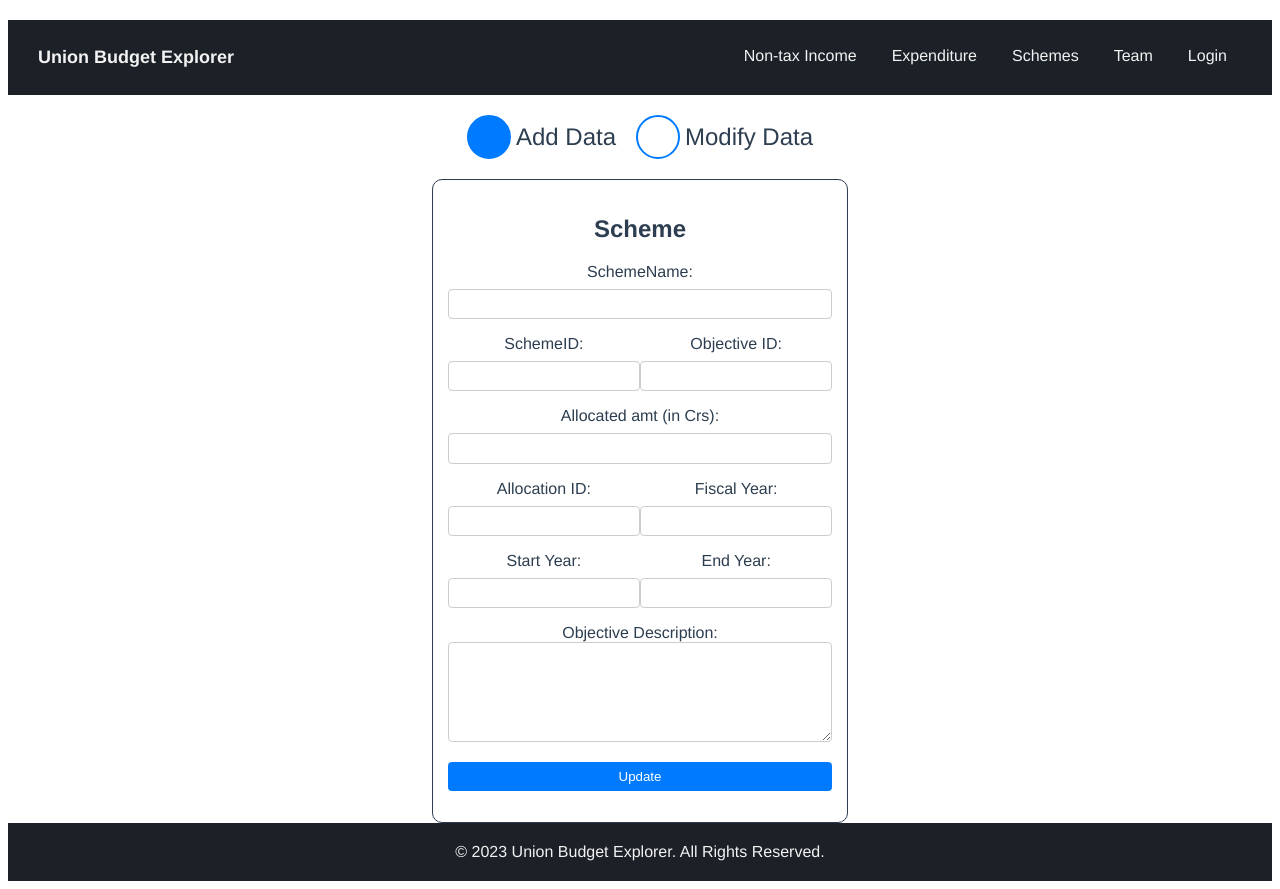
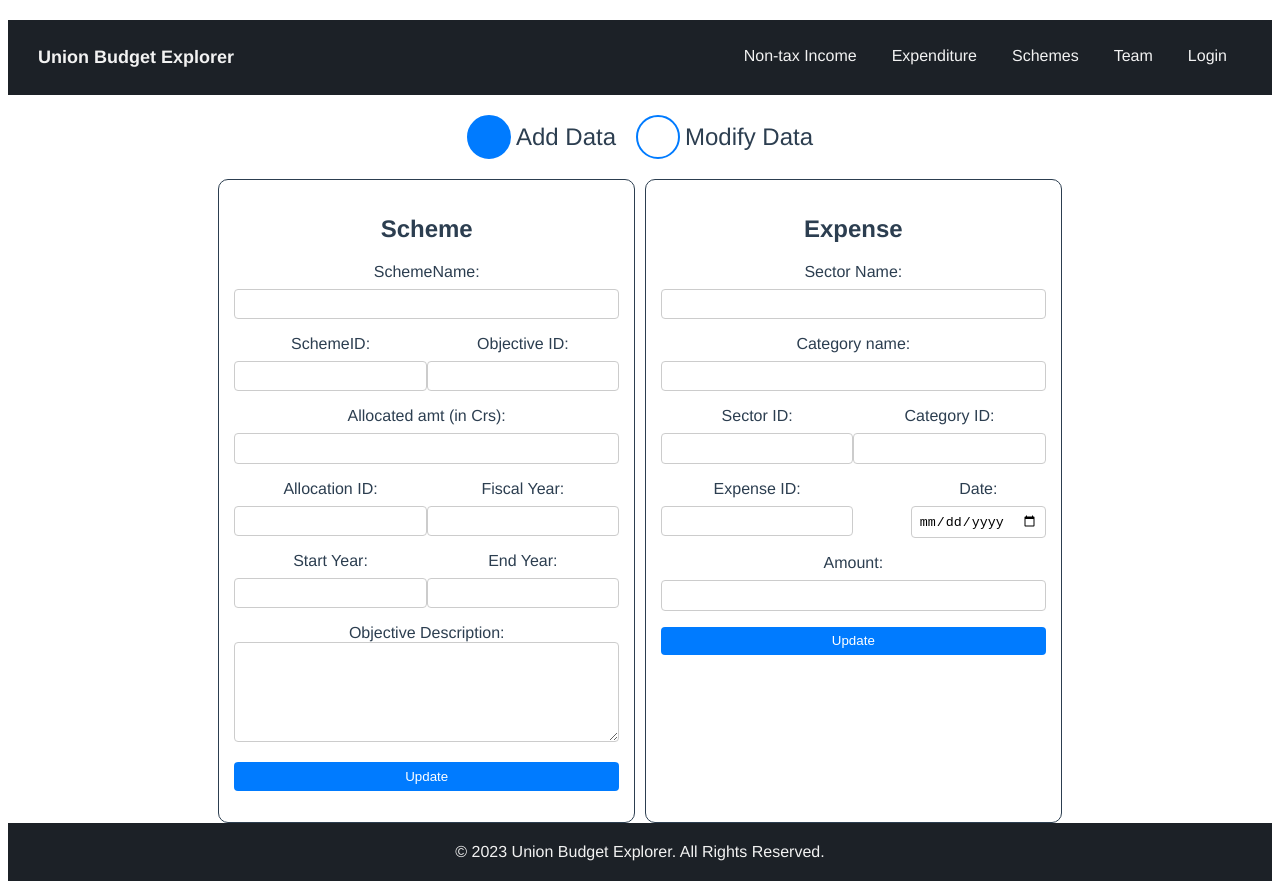
Before and after one commit to Hariprasath8064/Union-Budget-Explorer, a Vue app in the folder Frontend/: page /Admin in a window 1280 px wide. Both pictures are taken after a click on the label "Add Data". Built offline with nearby package versions, Linux system fonts and the light colour scheme.

Commit message:
added insert for Expense

```diff
--- a/Frontend/src/components/Admin/Insert/IExpense.vue
+++ b/Frontend/src/components/Admin/Insert/IExpense.vue
@@ -1,48 +1,48 @@
 <template>
   <div class="main-body">
     <div class="title">
-      <h2>Scheme</h2>
+      <h2>Expense</h2>
     </div>
     <div class="form-container">
       <form @submit.prevent="submitForm">
         <div class="form-group">
-          <label for="SchemeName">SchemeName:</label>
-          <input type="text" id="SchemeName" v-model="formData.Scheme_name" required />
+          <label for="SectorName">Sector Name:</label>
+          <input type="text" id="SectorName" v-model="formData.Sector_name" required />
+        </div>
+
+        <div class="form-group">
+          <label for="CategoryName">Category name:</label>
+          <input type="text" id="CategoryName" v-model="formData.Category_name" required />
         </div>
 
         <div class="column-group">
           <div class="form-group">
-            <label for="schemeID">SchemeID:</label>
-            <input type="text" id="schemeID" v-model="formData.Scheme_id" required />
+            <label for="sectorID">Sector ID:</label>
+            <input type="text" id="sectorID" v-model="formData.Sector_id" required />
           </div>
 
           <div class="form-group">
-            <label for="objectiveID">Objective ID:</label>
-            <input type="text" id="objectiveID" v-model="formData.Objective_id" required />
+            <label for="categoryID">Category ID:</label>
+            <input type="text" id="categoryID" v-model="formData.Category_id" required />
+          </div>
+        </div>
+
+        <div class="column-group">
+          <div class="form-group">
+            <label for="expID">Expense ID:</label>
+            <input type="text" id="expID" v-model="formData.Expense_id" required />
+          </div>
+
+          <div class="form-group">
+            <label for="ecpDate">Date:</label>
+            <input type="date" id="expDate" v-model="formData.Expense_date" required />
           </div>
         </div>
 
         <div class="form-group">
-          <label for="allocatedAmt">Allocated amt (in Crs):</label>
-          <input type="text" id="allocatedAmt" v-model="formData.Allocated_amount" required />
-        </div>
-
-        <div class="column-group">
-          <div class="form-group">
-            <label for="startYr">Start Year:</label>
-            <input type="text" id="startYr" v-model="formData.Start_year" required />
+            <label for="amount">Amount:</label>
+            <input type="text" id="amount" v-model="formData.Amount" required />
           </div>
-
-          <div class="form-group">
-            <label for="endYr">End Year:</label>
-            <input type="text" id="endYr" v-model="formData.End_year" required />
-          </div>
-        </div>
-
-        <div class="form-group" style="display: block;">
-          <label for="ObjDesc">Objective Description:</label>
-          <textarea id="ObjDesc" v-model="formData.Objective_description" required></textarea>
-        </div>
 
         <div class="form-group">
           <button type="submit">Update</button>
@@ -62,6 +62,7 @@ export default {
         Category_name: '',
         Expense_id: '',
         Sector_id: '',
+        Sector_name: '',
         Amount: '',
         Expense_date: '',
       },
--- a/Frontend/src/components/Admin/Insert/Insert.vue
+++ b/Frontend/src/components/Admin/Insert/Insert.vue
@@ -1,14 +1,17 @@
 <template>
   <div class="main-frame">
     <Scheme />
+    <Expense />
   </div>
 </template>
 
 <script>
 import Scheme from '@/components/Admin/Insert/IScheme.vue';
+import Expense from '@/components/Admin/Insert/IExpense.vue'
 export default {
   components: {
     Scheme,
+    Expense
   },
 };
 </script>
```
Also changed, not shown: 1 other file (tests, documents, lock files or other folders).
